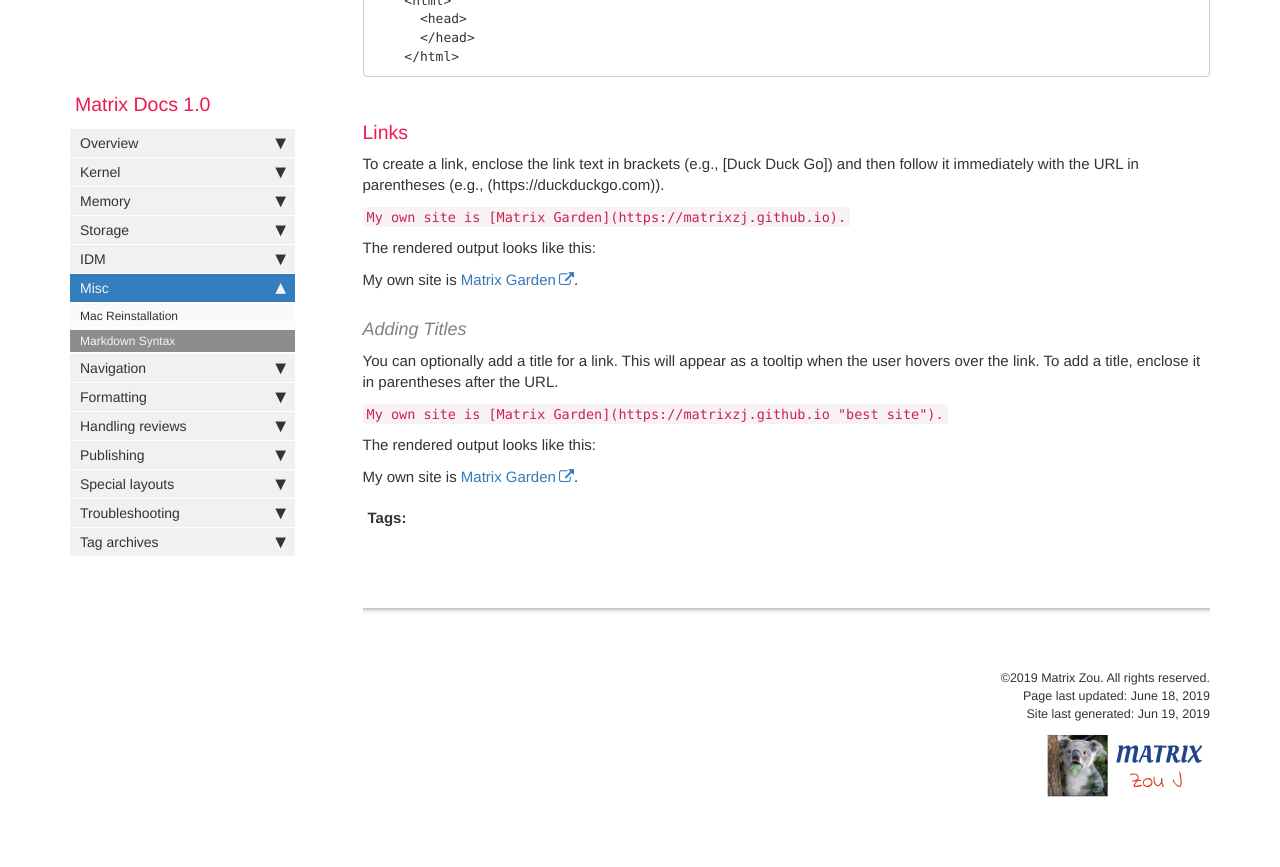
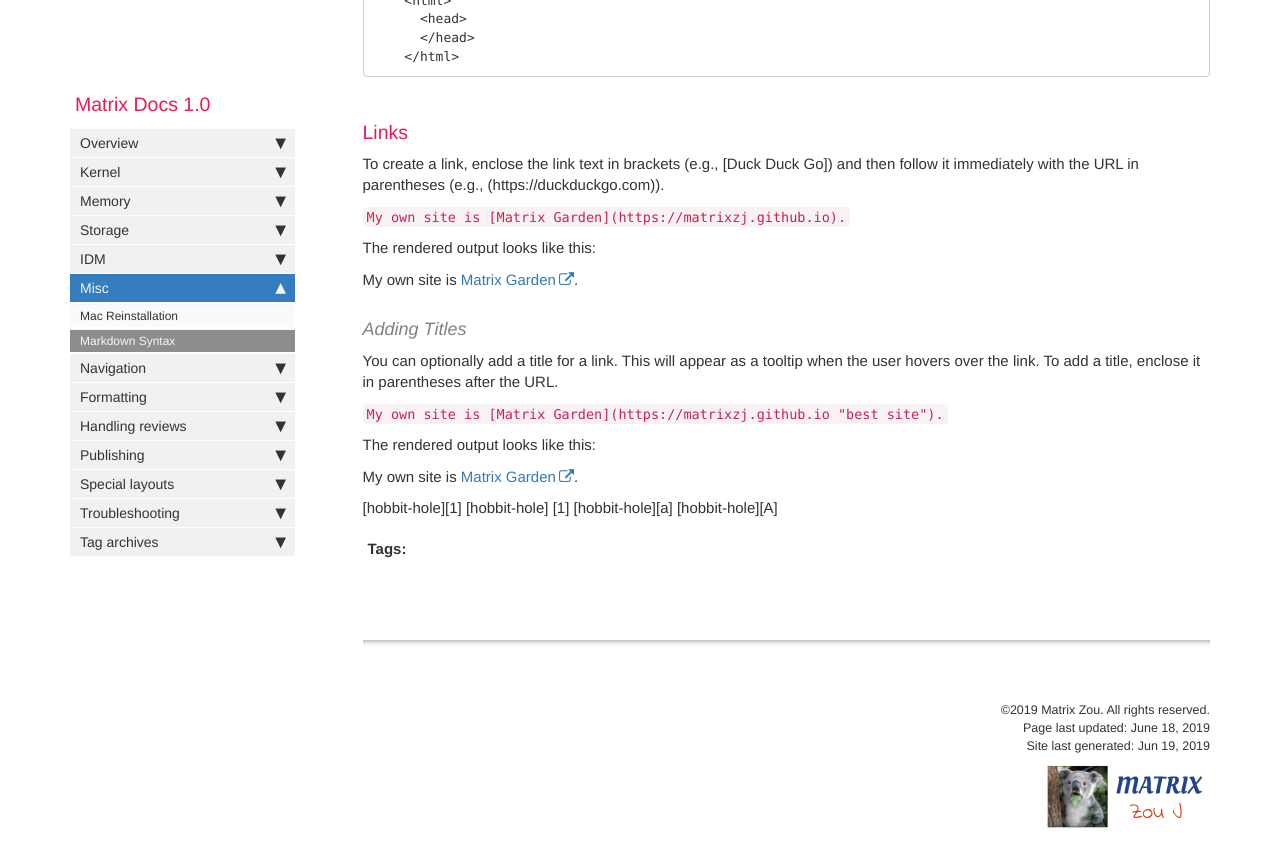
Before and after one commit to matrixzj/documentations, a Jekyll site: the page built from pages/misc/misc_markdown.md, in a window 1280 px wide and 900 px high, scrolled down 4922 px. Shown: the top 867 px of the window. Built offline with Jekyll 4.4.1, drawn with Linux system fonts in a browser that asks for light colours; comment, search, counter and statistics services are not loaded.

Commit message:
There are 1 files have been modified at 2019-06-19 15:53:11 . 	-rw-r--r-- 1 jzou ops 8335 Jun 19 15:53 pages/misc/misc_markdown.md No files have been added. No files have been deleted. No file type has been changed.

```diff
--- a/pages/misc/misc_markdown.md
+++ b/pages/misc/misc_markdown.md
@@ -170,4 +170,11 @@ The rendered output looks like this:
 
 My own site is [Matrix Garden](https://matrixzj.github.io "best site").
 
+
+[hobbit-hole][1]
+[hobbit-hole] [1]
+[hobbit-hole][a]
+[hobbit-hole][A]
+
+
 {% include links.html %}
```
